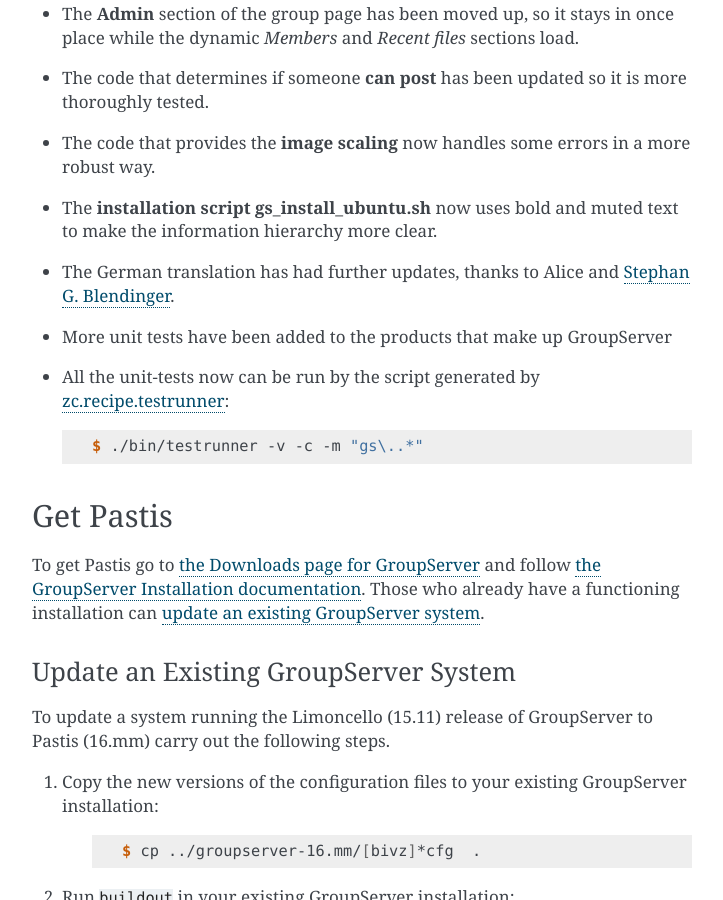
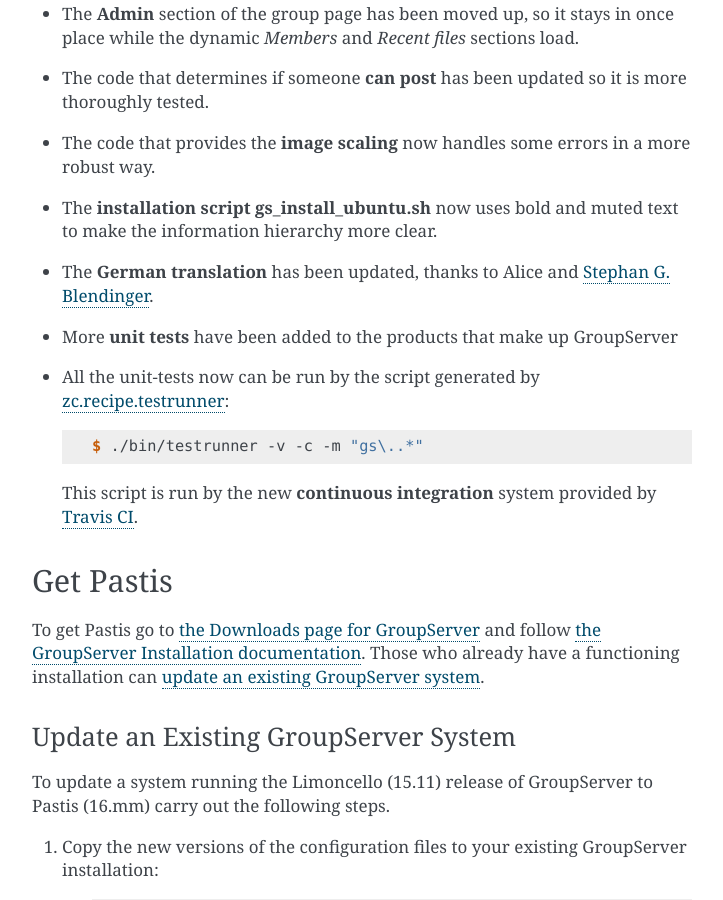
Before and after one commit to groupserver/buildout, a Sphinx documentation site: the page built from docs/release-notes-16mm.rst, in a window 1280 px wide and 900 px high, scrolled down 1236 px. Shown: the whole window, without its empty margins (388-1111 px from the left). Built offline with Sphinx 7.4.7, drawn with Linux system fonts in a browser that asks for light colours.

Commit message:
Following upstream l10n for German

```diff
--- a/docs/release-notes-16mm.rst
+++ b/docs/release-notes-16mm.rst
@@ -78,6 +78,14 @@
 .. _zc.buildout 2.3.1: https://pypi.python.org/pypi/zc.buildout/2.3.1
 .. _Zope2: https://pypi.python.org/pypi/Zope2
 
+.. index::
+   single: Administration
+   single: Installation
+   single: Unit tests
+   single: Continuous integration
+   pair: Email; Can post
+   pair: Internationalisation; German
+
 Minor improvements
 ==================
 
@@ -95,22 +103,27 @@
   uses bold and muted text to make the information hierarchy more
   clear.
 
-* The German translation has had further updates, thanks to Alice and
-  `Stephan G. Blendinger`_.
+* The **German translation** has been updated, thanks to Alice
+  and `Stephan G. Blendinger`_.
 
-* More unit tests have been added to the products that make up
-  GroupServer
+* More **unit tests** have been added to the products that make
+  up GroupServer
 
 * All the unit-tests now can be run by the script generated by
   `zc.recipe.testrunner`_::
 
     $ ./bin/testrunner -v -c -m "gs\..*"
 
+  This script is run by the new **continuous integration** system
+  provided by `Travis CI`_.
+
 .. _zc.recipe.testrunner:
    https://pypi.python.org/pypi/zc.recipe.testrunner/
 
 .. _Stephan G. Blendinger:
    https://www.transifex.com/user/profile/stephanblendinger/
+
+.. _Travis CI: https://travis-ci.org/groupserver/
 
 ----------
 Get Pastis
```
Also changed, not shown: docs/release-notes-1205.rst (+7 -1 lines), versions.cfg (+4 -4 lines).
